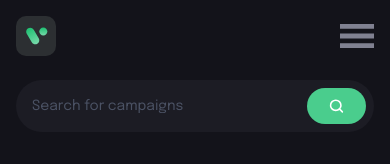
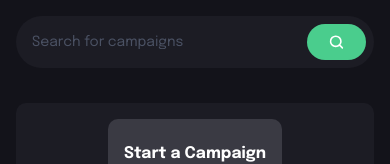
Before and after one commit to HeDevedUp/CrowdFunding-Dapp, a React (Vite) app in the folder client/: page /create-campaign in a window 390 px wide. Shown: the top 164 px of the page. Built offline with nearby package versions, Linux system fonts and the light colour scheme.

Commit message:
commented navbar

```diff
--- a/client/src/components/Navbar.jsx
+++ b/client/src/components/Navbar.jsx
@@ -34,7 +34,7 @@ return(
      </div>
 
      {/*  Small screen navigation*/}
-     <div className="sm:hidden flex justify-between items-center relative">
+     {/* <div className="sm:hidden flex justify-between items-center relative">
      <div className=" w-[40px] h-[40px] rounded-[10px] bg-[#2c2f32] flex justify-center items-center cursor-pointer">
     <img   src={ logo} alt='user' className=" w-[60%] h-[60%] object-contain cursor-pointer"/>
      </div>
@@ -77,8 +77,8 @@ return(
                 />
 
           </div>
-         </div>
-        </div>
+         </div> */}
+        {/* </div> */}
         </div>
 )
 }
```
